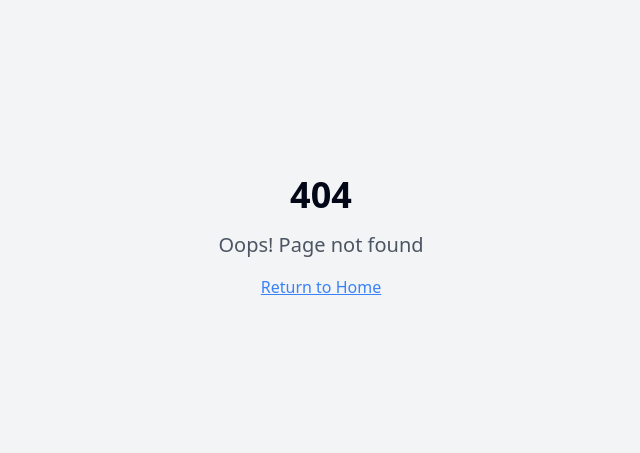
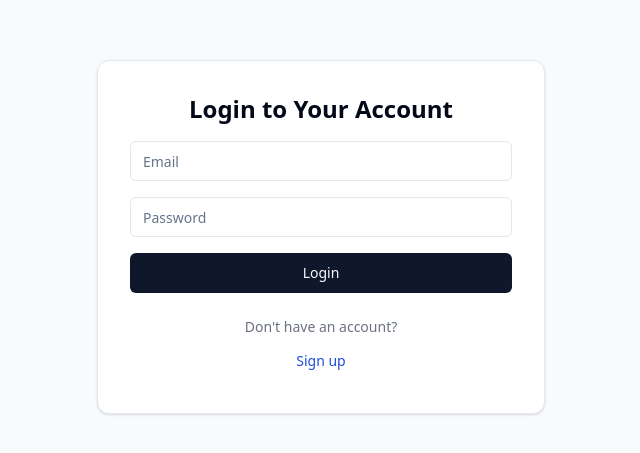
Before and after one commit to Jason-Gitau/fitness-metric-board, a React (Vite) app: page /auth in a window 1280 px wide. Before the commit this address had no page. Shown: the part 163-616 px from the top of the page, without its empty margins (319-959 px from the left). Built offline with nearby package versions, Linux system fonts and the light colour scheme.

Commit message:
feat: Implement user authentication
Adds login/signup pages and user session management using Supabase Auth.

```diff
--- a/src/App.tsx
+++ b/src/App.tsx
@@ -1,3 +1,4 @@
+
 import { Toaster } from "@/components/ui/toaster";
 import { Toaster as Sonner } from "@/components/ui/sonner";
 import { TooltipProvider } from "@/components/ui/tooltip";
@@ -5,6 +6,7 @@ import { QueryClient, QueryClientProvider } from "@tanstack/react-query";
 import { BrowserRouter, Routes, Route } from "react-router-dom";
 import Index from "./pages/Index";
 import NotFound from "./pages/NotFound";
+import AuthPage from "./pages/Auth"; // NEW import
 
 const queryClient = new QueryClient();
 
@@ -15,6 +17,7 @@ const App = () => (
       <Sonner />
       <BrowserRouter>
         <Routes>
+          <Route path="/auth" element={<AuthPage />} />
           <Route path="/" element={<Index />} />
           {/* ADD ALL CUSTOM ROUTES ABOVE THE CATCH-ALL "*" ROUTE */}
           <Route path="*" element={<NotFound />} />
--- a/src/components/Header.tsx
+++ b/src/components/Header.tsx
@@ -1,16 +1,20 @@
 
 import React, { useState } from 'react';
-import { Search, Bell, Menu } from 'lucide-react';
+import { Search, Bell, Menu, LogOut, LogIn } from 'lucide-react';
 import RegisterMemberForm from './RegisterMemberForm';
 import MemberCheckInDialog from './MemberCheckInDialog';
 import { Button } from "@/components/ui/button";
+import { useAuthState } from "@/hooks/useAuthState";
+import { supabase } from '@/integrations/supabase/client';
+import { useNavigate } from 'react-router-dom';
 
 const Header = () => {
   const [drawerOpen, setDrawerOpen] = useState(false);
   const [menuOpen, setMenuOpen] = useState(false);
   const [checkInOpen, setCheckInOpen] = useState(false);
+  const { user, loading } = useAuthState();
+  const navigate = useNavigate();
 
-  // Close the menu when drawer or check-in opens
   const handleMenuClick = () => setMenuOpen(!menuOpen);
 
   const handleRegisterClick = () => {
@@ -21,6 +25,15 @@ const Header = () => {
   const handleCheckInClick = () => {
     setCheckInOpen(true);
     setMenuOpen(false);
+  };
+
+  const handleLogout = async () => {
+    await supabase.auth.signOut();
+    navigate("/auth");
+  };
+
+  const goToLogin = () => {
+    navigate("/auth");
   };
 
   return (
@@ -49,6 +62,32 @@ const Header = () => {
           <button className="p-2 text-gray-400 hover:text-gray-600 transition-colors">
             <Bell className="h-5 w-5" />
           </button>
+          {/* Show Login/Logout */}
+          {!loading && (
+            user ? (
+              <Button
+                size="icon"
+                variant="ghost"
+                aria-label="Logout"
+                onClick={handleLogout}
+                className="text-gray-500 hover:text-red-600"
+                title="Logout"
+              >
+                <LogOut className="h-5 w-5" />
+              </Button>
+            ) : (
+              <Button
+                size="icon"
+                variant="ghost"
+                aria-label="Login"
+                onClick={goToLogin}
+                className="text-gray-500 hover:text-blue-600"
+                title="Login"
+              >
+                <LogIn className="h-5 w-5" />
+              </Button>
+            )
+          )}
           {/* Hamburger menu */}
           <div className="relative">
             <Button
--- /dev/null
+++ b/src/hooks/useAuthState.ts
@@ -0,0 +1,33 @@
+
+import { useEffect, useState } from "react";
+import { supabase } from "@/integrations/supabase/client";
+import type { Session, User } from "@supabase/supabase-js";
+
+/**
+ * Tracks authentication state application-wide.
+ */
+export function useAuthState() {
+  const [session, setSession] = useState<Session | null>(null);
+  const [user, setUser] = useState<User | null>(null);
+  const [loading, setLoading] = useState(true);
+
+  useEffect(() => {
+    // Attach auth state listener first!
+    const { data: { subscription } } = supabase.auth.onAuthStateChange(
+      (_event, session) => {
+        setSession(session);
+        setUser(session?.user ?? null);
+        setLoading(false);
+      }
+    );
+    // Load initial session
+    supabase.auth.getSession().then(({ data: { session } }) => {
+      setSession(session);
+      setUser(session?.user ?? null);
+      setLoading(false);
+    });
+    return () => subscription.unsubscribe();
+  }, []);
+
+  return { session, user, loading };
+}
--- /dev/null
+++ b/src/pages/Auth.tsx
@@ -0,0 +1,104 @@
+
+import React, { useState } from "react";
+import { supabase } from "@/integrations/supabase/client";
+import { useAuthState } from "@/hooks/useAuthState";
+import { toast } from "@/hooks/use-toast";
+import { Button } from "@/components/ui/button";
+import { Input } from "@/components/ui/input";
+import { useNavigate } from "react-router-dom";
+
+type Mode = "login" | "signup";
+
+const AuthPage: React.FC = () => {
+  const [mode, setMode] = useState<Mode>("login");
+  const [email, setEmail] = useState("");
+  const [password, setPassword] = useState("");
+  const [submitting, setSubmitting] = useState(false);
+  const { session, user, loading } = useAuthState();
+  const navigate = useNavigate();
+
+  React.useEffect(() => {
+    if (user && !loading) {
+      navigate("/");
+    }
+  }, [user, loading, navigate]);
+
+  const handleAuth = async (e: React.FormEvent) => {
+    e.preventDefault();
+    setSubmitting(true);
+    if (!email || !password) {
+      toast({ title: "Error", description: "Please provide email and password", variant: "destructive" });
+      setSubmitting(false);
+      return;
+    }
+    try {
+      if (mode === "login") {
+        const { error } = await supabase.auth.signInWithPassword({ email, password });
+        if (error) toast({ title: "Login failed", description: error.message, variant: "destructive" });
+        else toast({ title: "Logged in successfully" });
+      } else {
+        // Set redirect URL for email verification/etc as required by Supabase best practices
+        const redirectUrl = `${window.location.origin}/`;
+        const { error } = await supabase.auth.signUp({ email, password, options: { emailRedirectTo: redirectUrl } });
+        if (error) toast({ title: "Sign up failed", description: error.message, variant: "destructive" });
+        else toast({ title: "Sign up successful", description: "Please check your email to activate your account." });
+      }
+    } catch (error: any) {
+      toast({ title: "Auth failed", description: error.message || "Unknown error", variant: "destructive" });
+    }
+    setSubmitting(false);
+  };
+
+  return (
+    <div className="min-h-screen bg-gray-50 flex items-center justify-center">
+      <div className="max-w-md w-full bg-white p-8 shadow rounded-xl border">
+        <h2 className="text-2xl font-bold mb-4 text-center">
+          {mode === "login" ? "Login to Your Account" : "Sign Up"}
+        </h2>
+        <form className="space-y-4" onSubmit={handleAuth}>
+          <Input
+            name="email"
+            type="email"
+            autoComplete="email"
+            placeholder="Email"
+            value={email}
+            disabled={submitting}
+            onChange={(e) => setEmail(e.target.value)}
+            required
+          />
+          <Input
+            name="password"
+            type="password"
+            autoComplete={mode === "login" ? "current-password" : "new-password"}
+            placeholder="Password"
+            value={password}
+            disabled={submitting}
+            onChange={(e) => setPassword(e.target.value)}
+            required
+          />
+          <Button type="submit" disabled={submitting} className="w-full">
+            {submitting ? (mode === "login" ? "Logging in..." : "Signing up...") : (mode === "login" ? "Login" : "Sign Up")}
+          </Button>
+        </form>
+        <div className="mt-6 flex flex-col items-center gap-1">
+          <span className="text-sm text-gray-500">
+            {mode === "login"
+              ? "Don't have an account?"
+              : "Already have an account?"}
+          </span>
+          <Button
+            variant="link"
+            type="button"
+            className="text-blue-700 px-0"
+            onClick={() => setMode(mode === "login" ? "signup" : "login")}
+            disabled={submitting}
+          >
+            {mode === "login" ? "Sign up" : "Login"}
+          </Button>
+        </div>
+      </div>
+    </div>
+  );
+};
+
+export default AuthPage;
--- a/src/pages/Index.tsx
+++ b/src/pages/Index.tsx
@@ -1,5 +1,4 @@
-
-import React, { useState } from 'react';
+import React, { useState, useEffect } from 'react';
 import Header from '../components/Header';
 import MetricCard from '../components/MetricCard';
 import MembershipChart from '../components/MembershipChart';
@@ -16,6 +15,8 @@ import ActiveMembersDialog from "@/components/ActiveMembersDialog";
 import OverdueMembersDialog from "@/components/OverdueMembersDialog";
 import StreakLeaderboard from "@/components/StreakLeaderboard";
 import ChatWidget from "@/components/ChatWidget";
+import { useAuthState } from "@/hooks/useAuthState";
+import { useNavigate } from "react-router-dom";
 
 const Index = () => {
   const { data: members, isLoading, error } = useQuery({
@@ -33,6 +34,16 @@ const Index = () => {
 
   const [showActiveDialog, setShowActiveDialog] = useState(false);
   const [showOverdueDialog, setShowOverdueDialog] = useState(false);
+
+  const { user, loading } = useAuthState();
+  const navigate = useNavigate();
+
+  React.useEffect(() => {
+    // If not logged in and not loading, redirect to /auth
+    if (!user && !loading) {
+      navigate("/auth");
+    }
+  }, [user, loading, navigate]);
 
   return (
     <div className="min-h-screen bg-gray-50">
```
